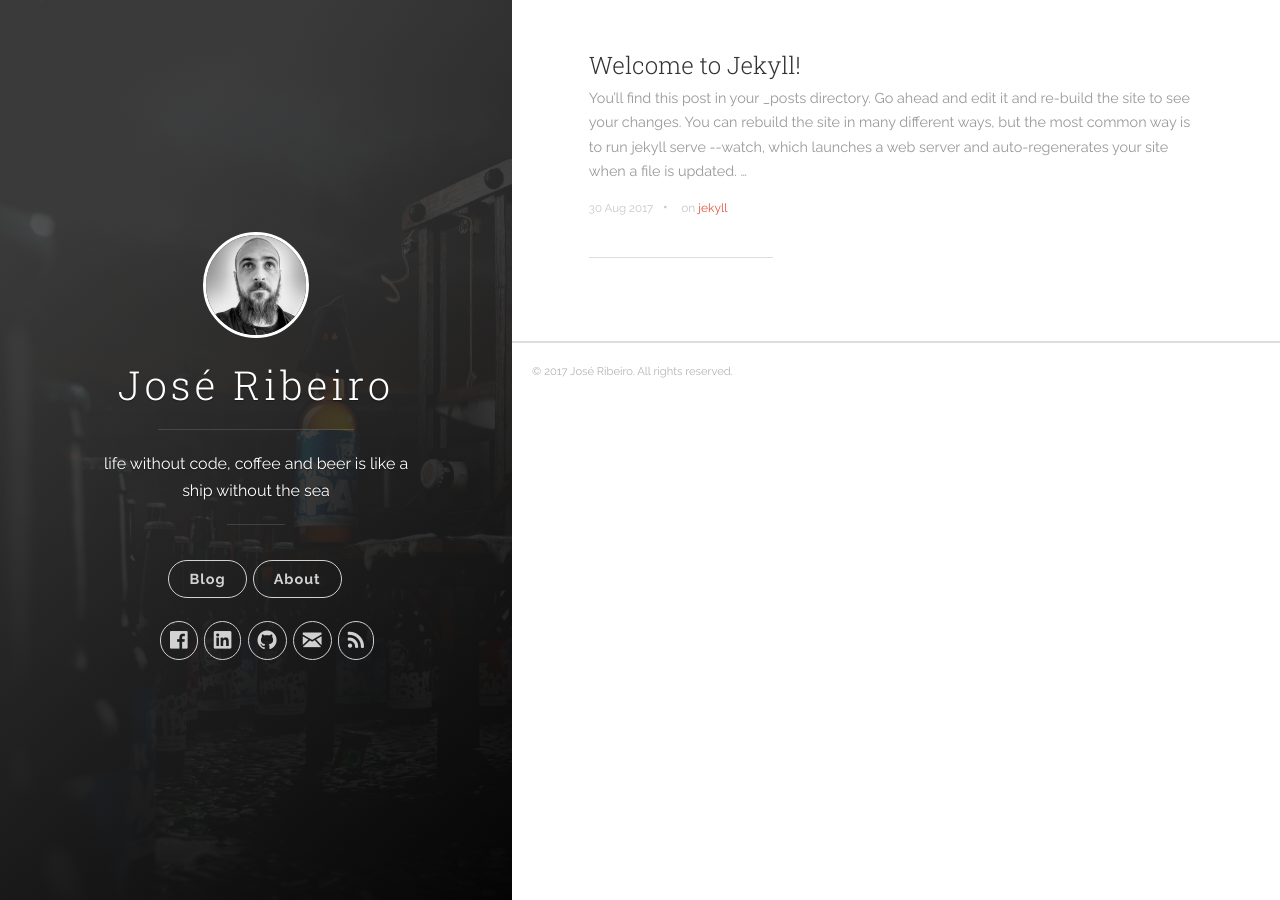
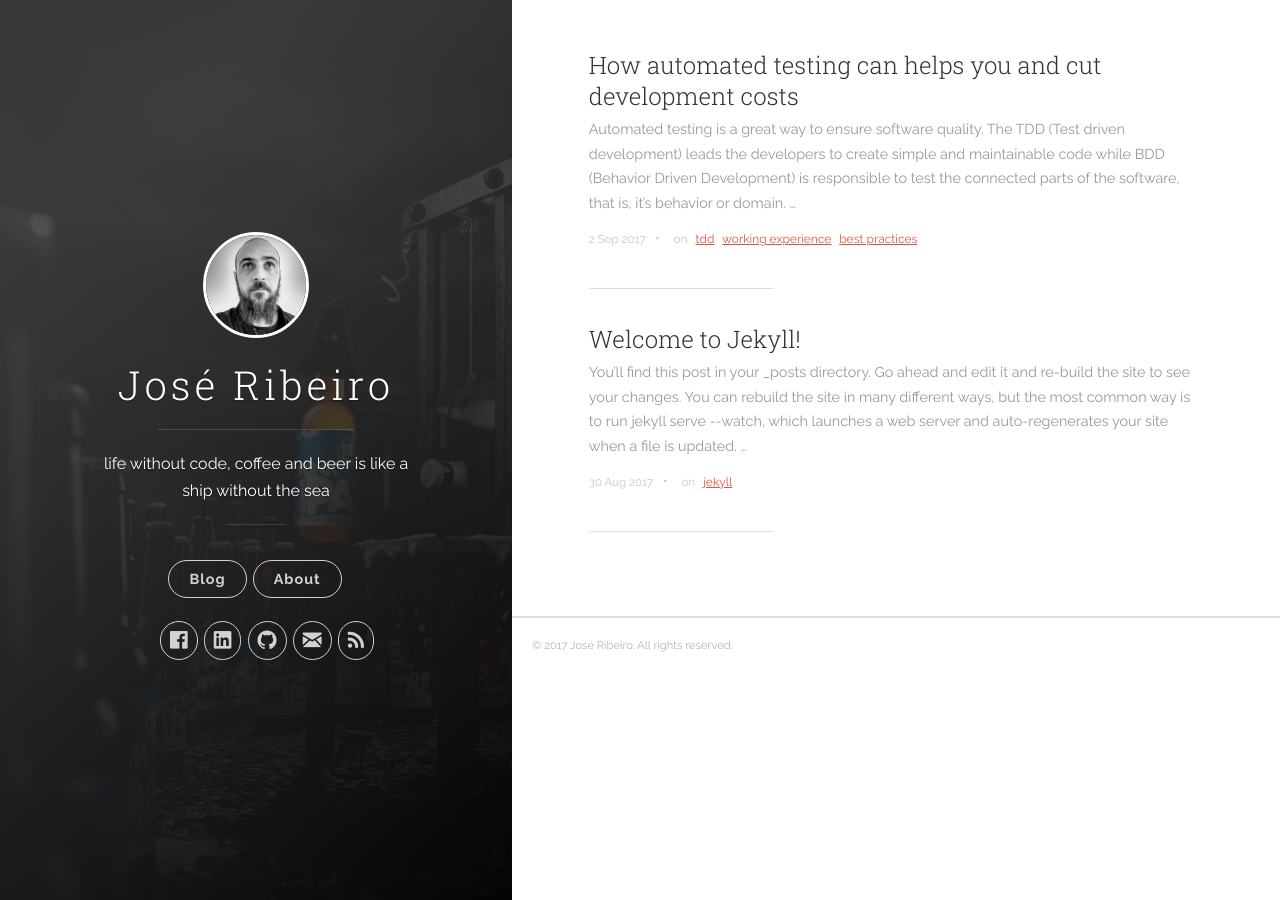
Before and after one commit to zekitow/zekitow.github.io, a Jekyll site: the page built from index.html, in a window 1280 px wide. Built offline with Jekyll 4.4.1, drawn with Linux system fonts in a browser that asks for light colours; nearby versions of some CDN libraries; the list of posts is cut into pages by our own code.

Commit message:
Starting TDD/BDD x Costs.

```diff
--- /dev/null
+++ b/_posts/2017-09-02-how-automated-testing-can-helps-you-and-cut-development-costs.md
@@ -0,0 +1,21 @@
+---
+title:  "How automated testing can helps you and cut development costs"
+date:   2017-09-02 12:16:30
+categories: [tdd, working experience, best practices]
+tags: [tdd, working experience, best practices]
+---
+Automated testing is a great way to ensure software quality. The TDD (Test driven development) leads the developers to create simple and maintainable code while BDD (Behavior Driven Development) is responsible to test the connected parts of the software, that is, it's behavior or domain.
+
+Both methods can reduce the incidence of bugs in a production environment and saves a lot of money and time over manual testing.
+
+
+## But what is TDD?
+
+TDD is basically a process of wrting automated tests to ensure that code works before write the implementation.
+
+There exists 3 main steps which is red, green and refactor. The developer writes the test and runs it before create the implementation (red), then writes the implementation and runs it again until it pass (green). if needed, the developer can refactory the code (refactor). These cycle should be repeated as the developer builds the software.
+
+
+## What is BDD?
+
+Describe.
--- a/_sass/uno.scss
+++ b/_sass/uno.scss
@@ -962,21 +962,21 @@ h5 {
 
 h1 {
 	margin-top: 0;
-	font-size: 3.2em;
+	font-size: 2.2em;
 	line-height: 1.2em;
 	letter-spacing: .05em; }
 
 h2 {
-	font-size: 2.2em; }
+	font-size: 1.8em; }
 
 h3 {
-	font-size: 1.8em; }
+	font-size: 1.5em; }
 
 h4 {
-	font-size: 1.4em; }
+	font-size: 1.3em; }
 
 h4 {
-	font-size: 1.2em; }
+	font-size: 1.1em; }
 
 h5 {
 	font-size: 1em; }
@@ -1153,7 +1153,13 @@ hr {
 	margin-right: .5em; }
 
 .post-meta__tags {
-	margin-left: .4em; }
+	margin-left: 0.4em;
+
+	a {
+		margin-left: 0.4em;
+		text-decoration: underline;
+	}
+}
 
 .post-meta__author {
 	margin-left: 1.5em; }
```
